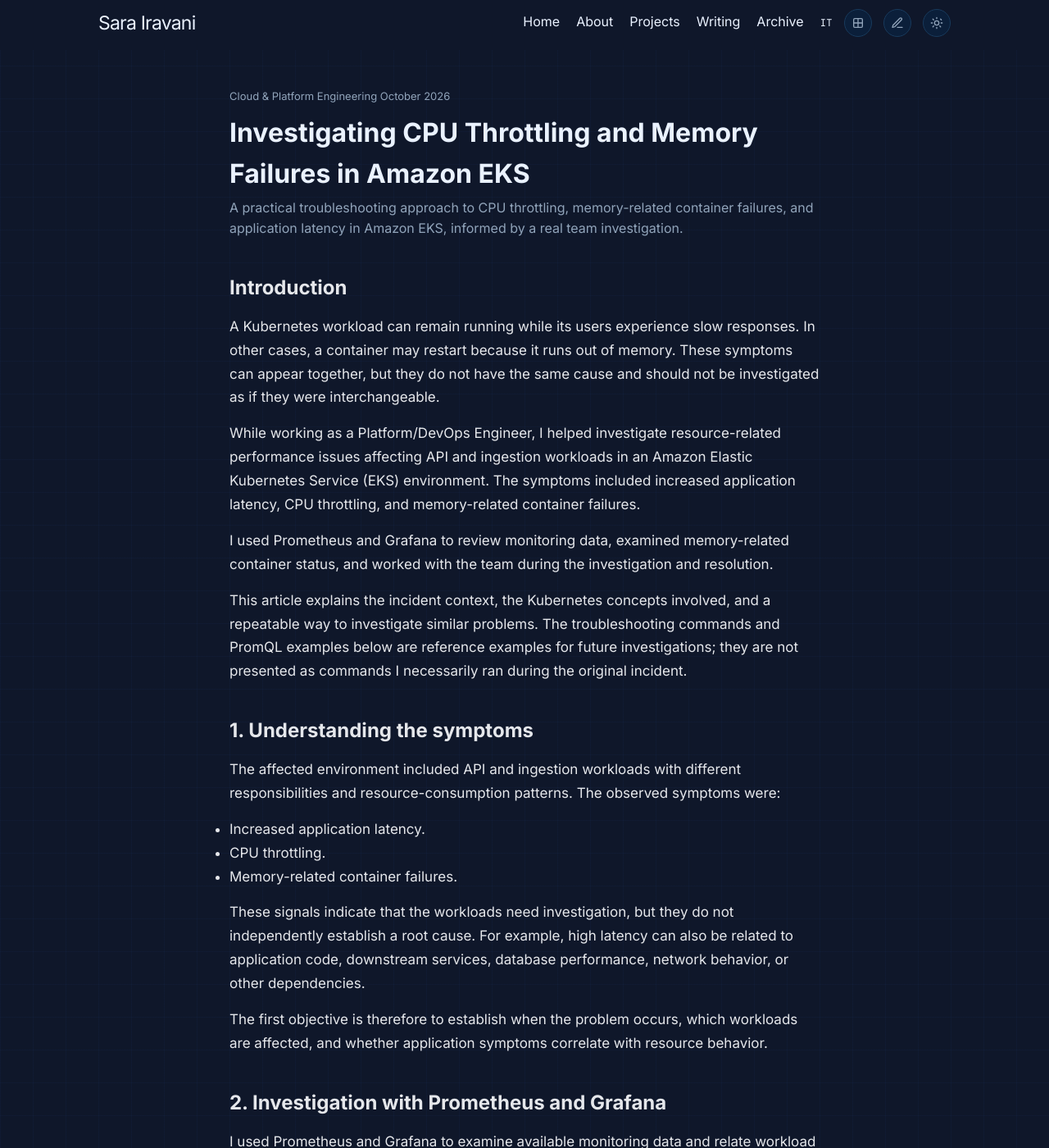
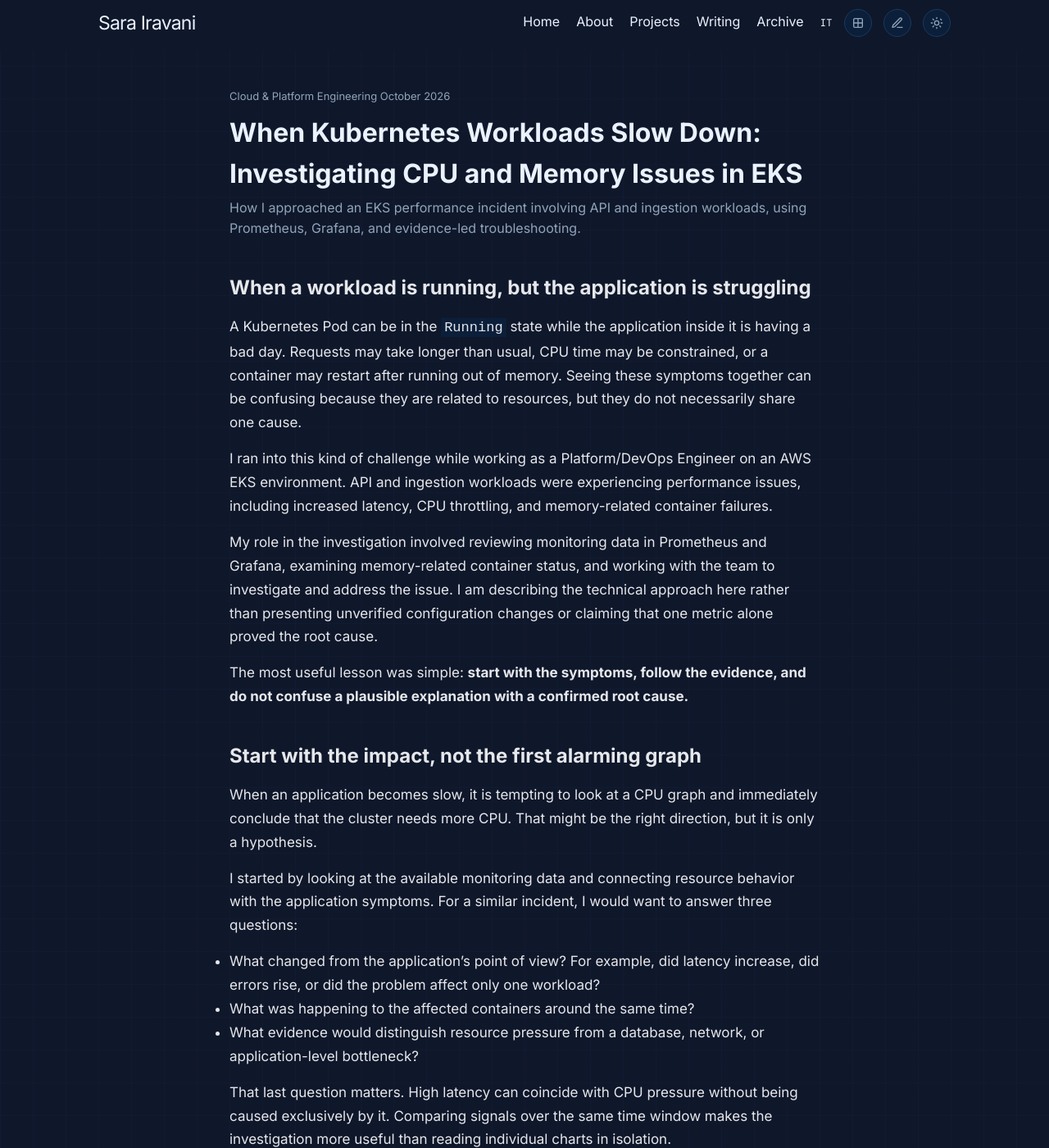
Before and after one commit to SaraIravani/SaraIravani-SaraIravani.github.io, a Jekyll site: the page built from entries/troubleshooting-eks-resource-contention.md, in a window 1280 px wide and 1400 px high. Shown: the whole window at 82% size. Built offline with Jekyll 4.4.1, drawn with Linux system fonts in a browser that asks for light colours; some of the changed text lies outside the part shown.

Commit message:
Improve EKS troubleshooting article narrative and technical clarity

````diff
--- a/entries/troubleshooting-eks-resource-contention.md
+++ b/entries/troubleshooting-eks-resource-contention.md
@@ -4,62 +4,58 @@ layout: article
 lang: en
 slug: troubleshooting-eks-resource-contention
 permalink: /entries/troubleshooting-eks-resource-contention/
-title: "Investigating CPU Throttling and Memory Failures in Amazon EKS"
+title: "When Kubernetes Workloads Slow Down: Investigating CPU and Memory Issues in EKS"
 date: 2026-10-12
 category: "Cloud & Platform Engineering"
-read_time: 9
-excerpt: "A practical troubleshooting approach to CPU throttling, memory-related container failures, and application latency in Amazon EKS, informed by a real team investigation."
+read_time: 8
+excerpt: "How I approached an EKS performance incident involving API and ingestion workloads, using Prometheus, Grafana, and evidence-led troubleshooting."
 ---
 
-## Introduction
+## When a workload is running, but the application is struggling
 
-A Kubernetes workload can remain running while its users experience slow responses. In other cases, a container may restart because it runs out of memory. These symptoms can appear together, but they do not have the same cause and should not be investigated as if they were interchangeable.
+A Kubernetes Pod can be in the `Running` state while the application inside it is having a bad day. Requests may take longer than usual, CPU time may be constrained, or a container may restart after running out of memory. Seeing these symptoms together can be confusing because they are related to resources, but they do not necessarily share one cause.
 
-While working as a Platform/DevOps Engineer, I helped investigate resource-related performance issues affecting API and ingestion workloads in an Amazon Elastic Kubernetes Service (EKS) environment. The symptoms included increased application latency, CPU throttling, and memory-related container failures.
+I ran into this kind of challenge while working as a Platform/DevOps Engineer on an AWS EKS environment. API and ingestion workloads were experiencing performance issues, including increased latency, CPU throttling, and memory-related container failures.
 
-I used Prometheus and Grafana to review monitoring data, examined memory-related container status, and worked with the team during the investigation and resolution.
+My role in the investigation involved reviewing monitoring data in Prometheus and Grafana, examining memory-related container status, and working with the team to investigate and address the issue. I am describing the technical approach here rather than presenting unverified configuration changes or claiming that one metric alone proved the root cause.
 
-This article explains the incident context, the Kubernetes concepts involved, and a repeatable way to investigate similar problems. The troubleshooting commands and PromQL examples below are reference examples for future investigations; they are not presented as commands I necessarily ran during the original incident.
+The most useful lesson was simple: **start with the symptoms, follow the evidence, and do not confuse a plausible explanation with a confirmed root cause.**
 
-## 1. Understanding the symptoms
+## Start with the impact, not the first alarming graph
 
-The affected environment included API and ingestion workloads with different responsibilities and resource-consumption patterns. The observed symptoms were:
+When an application becomes slow, it is tempting to look at a CPU graph and immediately conclude that the cluster needs more CPU. That might be the right direction, but it is only a hypothesis.
 
-- Increased application latency.
-- CPU throttling.
-- Memory-related container failures.
+I started by looking at the available monitoring data and connecting resource behavior with the application symptoms. For a similar incident, I would want to answer three questions:
 
-These signals indicate that the workloads need investigation, but they do not independently establish a root cause. For example, high latency can also be related to application code, downstream services, database performance, network behavior, or other dependencies.
+- What changed from the application's point of view? For example, did latency increase, did errors rise, or did the problem affect only one workload?
+- What was happening to the affected containers around the same time?
+- What evidence would distinguish resource pressure from a database, network, or application-level bottleneck?
 
-The first objective is therefore to establish when the problem occurs, which workloads are affected, and whether application symptoms correlate with resource behavior.
+That last question matters. High latency can coincide with CPU pressure without being caused exclusively by it. Comparing signals over the same time window makes the investigation more useful than reading individual charts in isolation.
 
-## 2. Investigation with Prometheus and Grafana
+## Two symptoms that need different investigations
 
-I used Prometheus and Grafana to examine available monitoring data and relate workload resource behavior to the reported performance symptoms. For memory-related failures, container status information was also relevant to understanding whether a container had been terminated.
+### CPU throttling: the container is running, but it may be constrained
 
-A useful investigation separates three questions:
+CPU throttling can occur when a container reaches its configured CPU limit. Kubernetes does not necessarily restart the container in this situation. Instead, the container can be restricted from using more CPU time during the relevant scheduling periods.
 
-1. **What is the user-visible impact?** Check latency, errors, throughput, and the time window in which the issue occurred.
-2. **What is happening to the workload?** Review CPU behavior, memory usage, Pod restarts, and termination reasons.
-3. **What evidence supports the current hypothesis?** Compare signals over the same time window and avoid treating correlation as proof of causation.
+For a request-serving API, that restriction can contribute to slower processing. However, throttling is evidence to investigate, not proof that changing a CPU limit is automatically the correct fix.
 
-### CPU throttling
+For a similar incident, I would compare the throttling signal with application latency, CPU usage, workload demand, and the container's actual resource configuration. I would also check whether the timing matches: a metric that looks concerning outside the incident window may not explain the incident itself.
 
-CPU throttling occurs when a container is restricted by its configured CPU limit. The container may continue running, but it can receive less CPU time than the workload needs at that moment. Under load, this can contribute to slower processing and increased latency.
+### Memory failures: understand why the container stopped
 
-CPU utilization and CPU throttling are related but different signals. A workload may show throttling even when a simple CPU-usage graph does not look consistently high. The available metrics, time range, and container configuration all matter when interpreting the data.
+Memory-related failures need a different line of investigation. A container that is killed because of an out-of-memory condition may show the termination reason `OOMKilled`.
 
-### Memory pressure and OOMKilled
+That status tells an engineer something important about how the container ended, but it does not by itself explain why memory use reached that point. The next questions are about the container's previous state, restart history, relevant events, memory usage, and configured memory limit.
 
-Memory-related failures require a separate investigation. A container may be terminated after an out-of-memory condition; Kubernetes commonly reports the container termination reason as `OOMKilled`.
+CPU throttling generally limits execution time; an out-of-memory termination stops the affected container. Treating these as the same problem can lead to the wrong remediation.
 
-Useful evidence can include the container's last termination state, restart history, Pod events, memory usage, and its configured memory limit. An `OOMKilled` status is an important clue, but further investigation may still be needed to understand why memory use grew or why the configured limit was insufficient.
+## Tools and practical checks
 
-CPU throttling generally limits execution time; an out-of-memory termination stops the affected container. Distinguishing the two helps avoid applying the wrong remediation.
+Prometheus and Grafana were part of my investigation. They helped me review the available monitoring data and relate resource behavior to the symptoms being reported.
 
-### Useful commands for a similar investigation
-
-The following commands are examples of checks an engineer can use when investigating an affected workload. Run them with the appropriate namespace and Pod name.
+For a future investigation, I would also use Kubernetes state and events to add context to the graphs. The following commands are practical reference examples; they are not a claim that I ran every command during the original incident. Replace the placeholders with the correct namespace and Pod name.
 
 ```bash
 kubectl get pods -n <namespace>
@@ -69,19 +65,17 @@ kubectl top pod -n <namespace>
 kubectl top pod <pod-name> -n <namespace> --containers
 ```
 
-The `describe` output can show container state, restart information, configured resources, and events. The `top` commands provide a current usage snapshot when the Kubernetes Metrics API is available; they do not replace historical monitoring data.
+The `describe` output can show container states, restart information, configured resources, and events. The `top` commands show a current usage snapshot when the Metrics API is available; they do not replace historical metrics.
 
-For an exited container, the following can help inspect its previous logs:
+If a previous container instance exists and its logs are available, this command can help inspect them:
 
 ```bash
 kubectl logs <pod-name> -n <namespace> --previous
 ```
 
-The command is useful only when a previous container instance exists and its logs are available.
-
 ### Example PromQL queries
 
-Metric names and labels can vary depending on the Prometheus setup and exporters. Validate the available metrics before using these examples.
+These queries are starting points for a comparable investigation, not screenshots or measurements from the incident. Metric availability and labels depend on the Prometheus setup, so validate them in the target environment before relying on the results.
 
 CPU usage by Pod:
 
@@ -111,73 +105,62 @@ sum by (pod) (
 )
 ```
 
-These queries are starting points, not universal drop-in queries. Some metrics may be absent, labels may differ, and the query should be adapted to the cluster's monitoring configuration. A metric should always be interpreted alongside application behavior and the relevant container configuration.
+A query is only useful if the metric exists, its labels match the query, and the result is interpreted in context. A graph is evidence to investigate—not a conclusion on its own.
 
-## 3. Choosing the right remediation
+## From investigation to remediation
 
-The investigation and resolution of this incident were collaborative efforts. The team used the observed symptoms and monitoring data to guide troubleshooting around resource-related performance issues.
+The investigation and resolution were collaborative efforts with the team. The observations from monitoring and container status informed our troubleshooting. I do not want to attribute a specific Kubernetes setting to this incident without being certain that it was the setting we changed.
 
-For any similar incident, the remediation should follow the evidence rather than assume that one Kubernetes setting is always responsible.
+That distinction is important because several different actions can be appropriate depending on what the evidence shows.
 
-### Review resource configuration
+**If CPU throttling is supported by the evidence**, review the container's CPU configuration and the workload's demand before deciding whether a resource change is justified. CPU requests influence scheduling; CPU limits constrain CPU consumption and can cause throttling.
 
-CPU requests influence scheduling decisions, while CPU limits constrain CPU consumption and can lead to throttling. Memory requests influence scheduling, and memory limits constrain memory use; exceeding the applicable limit can result in container termination.
+**If a container is OOMKilled**, review its termination details, memory behavior, and configured memory limit. Increasing the limit without understanding the memory pattern can simply postpone another failure or leave less capacity for other workloads.
 
-Changing requests or limits may be appropriate when the evidence supports it, but blindly increasing values can hide the underlying issue or leave the cluster without sufficient capacity. Resource settings should be reviewed in the context of observed usage, workload behavior, and available node capacity.
+**If workloads are interfering with one another**, workload isolation or placement changes may be worth considering. API and ingestion workloads can have different resource profiles, but scheduling controls should match the actual cluster design rather than be added automatically.
 
-### Consider workload isolation
+**If demand is changing**, scaling may help—but only when the application can benefit from more replicas and the cluster has enough capacity. The Horizontal Pod Autoscaler changes Pod replica counts according to configured metrics and policies; it does not itself add worker-node capacity. Scaling also will not fix a bottleneck that actually sits in a database, external service, network path, or application code.
 
-API and ingestion workloads can have different resource profiles. If evidence shows that workloads interfere with one another, separating their placement or otherwise improving isolation may be worth considering.
+The decision should follow the evidence. There is no single Kubernetes setting that resolves every incident involving latency, CPU, or memory.
 
-Kubernetes supports several scheduling and isolation mechanisms, but the correct choice depends on the cluster's actual configuration and operational requirements. Taints, tolerations, affinity rules, and other scheduling controls should not be added automatically just because CPU or memory pressure is present.
+## A troubleshooting sequence I would use again
 
-### Evaluate scaling carefully
+For a similar incident, I would work through the following sequence with the team:
 
-Scaling can help when demand increases and the application can benefit from additional replicas. However, adding replicas also increases total resource demand. If nodes do not have enough capacity, new Pods may remain pending or fail to improve performance.
+1. **Define the impact.** Identify affected workloads and establish when latency, errors, or restarts changed.
+2. **Correlate the signals.** Review application performance alongside CPU, throttling, memory, and restart metrics over the same time window.
+3. **Inspect the container state.** Check termination reasons, restart history, events, and previous logs where available.
+4. **Test the hypothesis.** Consider resource limits and demand, workload interference, scaling behavior, and non-resource bottlenecks.
+5. **Make a targeted change.** Choose a remediation that fits the evidence and the environment, rather than changing several settings without a clear reason.
+6. **Validate after the change.** Check whether application behavior improved and whether the change introduced side effects, such as increased resource demand or Pods that cannot be scheduled.
 
-The Horizontal Pod Autoscaler (HPA) changes replica counts according to configured metrics and policies. It does not itself add worker-node capacity. Cluster-level scaling is a separate concern, and neither mechanism guarantees a fix if the bottleneck is in a database, external service, application code, or another dependency.
+This sequence is not meant to make troubleshooting mechanical. It helps keep the investigation structured while leaving room for the evidence to change the initial hypothesis.
 
-## 4. A repeatable troubleshooting workflow
+## What I took away from the incident
 
-For a similar incident, I would use the following workflow:
+The incident reinforced a few habits I want to carry into every platform investigation.
 
-1. **Establish impact.** Identify affected services, the start time, latency or error changes, and whether the issue is ongoing.
-2. **Correlate monitoring signals.** Review application performance alongside CPU, throttling, memory, and restart metrics over the same time window.
-3. **Inspect Pod state.** Check container termination reasons, restart history, relevant events, and previous logs where available.
-4. **Form a hypothesis.** Consider resource constraints, workload interference, scaling behavior, and non-resource bottlenecks.
-5. **Validate before changing configuration.** Compare the hypothesis with the evidence and the actual workload configuration.
-6. **Apply a targeted change collaboratively.** Choose a remediation that addresses the likely cause and is appropriate for the environment.
-7. **Verify the result.** Compare application performance and resource behavior after the change. Check for unintended side effects, such as increased resource consumption or Pods that cannot be scheduled.
+First, **monitoring is most valuable when it is connected to application impact**. CPU and memory graphs are useful, but they become more meaningful when considered alongside latency, errors, and container events.
 
-This workflow helps keep troubleshooting evidence-based and makes it easier to explain why a particular action was chosen.
+Second, **similar-looking symptoms can require different fixes**. CPU throttling and an out-of-memory termination are not interchangeable, and each needs its own evidence.
 
-## 5. Lessons learned
+Third, **scaling is not a universal answer**. More replicas can help with demand, but they also consume capacity and may not help when the bottleneck is elsewhere.
 
-**Monitoring is most useful when connected to application impact.** A CPU or memory graph is only one part of the investigation; it becomes more meaningful when compared with latency, errors, and workload events.
-
-**CPU throttling and OOMKilled are different signals.** Throttling limits CPU execution, while an out-of-memory termination stops a container. Each requires its own evidence.
-
-**Scaling is not a universal solution.** More replicas can help some workloads but cannot automatically fix a dependency bottleneck or a lack of cluster capacity.
-
-**Kubernetes configuration should follow evidence.** Requests, limits, scaling policies, and scheduling rules are tools to solve specific problems, not a checklist to apply to every incident.
-
-**Incident resolution is collaborative.** Sharing observations, testing hypotheses, and validating the outcome with the team helps avoid premature conclusions and unsupported assumptions.
+Finally, **good incident resolution is collaborative and evidence-led**. It means sharing observations, challenging assumptions, choosing a justified action, and checking what changed afterward. It also means being clear about what the investigation proves—and what remains uncertain.
 
 ## Conclusion
 
-Investigating resource-related problems in Amazon EKS requires more than noticing high CPU usage or a restarted container. Engineers need to connect application symptoms with resource metrics, distinguish CPU throttling from memory-related failures, and select corrective actions based on the evidence.
+Investigating resource-related problems in Amazon EKS is not just a matter of finding a high CPU graph or a restarted Pod. It means connecting application symptoms with resource behavior, distinguishing CPU throttling from memory-related failures, and selecting corrective actions based on evidence.
 
-My experience investigating API and ingestion workload issues with Prometheus and Grafana reinforced the importance of structured troubleshooting and collaborative incident resolution. The goal is not simply to restore a workload, but to understand the observed failure, make a justified change, and validate the application's behavior afterward.
+Working through API and ingestion workload issues with Prometheus, Grafana, and the team strengthened my approach to structured troubleshooting. The goal is not simply to get a workload running again; it is to understand the failure well enough to make a reasoned change and validate the result.
 
-## Interview questions to practise
+## Interview questions I use to test my understanding
 
-1. What is the difference between CPU throttling and `OOMKilled`?
-2. How would you investigate increased latency in an EKS application?
-3. What is the difference between CPU requests and CPU limits?
-4. What evidence would you collect after a container is OOMKilled?
-5. How does the Horizontal Pod Autoscaler work, and what does it not do?
-6. Why might adding more replicas fail to solve a performance issue?
-7. How would you distinguish resource contention from a database or network bottleneck?
-8. How would you validate that a remediation was successful?
+- What is the difference between CPU throttling and `OOMKilled`?
+- What evidence would you collect before changing CPU or memory requests and limits?
+- How would you distinguish resource contention from a database or network bottleneck?
+- What does the Horizontal Pod Autoscaler do, and what does it not do?
+- Why might adding replicas fail to improve application latency?
+- How would you verify that a remediation worked?
 
-When answering, explain the evidence you examined, the reasoning behind your decisions, the work you personally contributed, and what you learned. Avoid claiming a specific command, configuration, metric, or result unless you can support it with your own experience.
+When discussing an incident in an interview, I aim to explain the evidence I reviewed, the reasoning behind the team's decisions, my own contribution, and what I learned—without claiming commands, configuration changes, or results I cannot substantiate.
````
Also changed, not shown: other parts of entries/troubleshooting-eks-resource-contention.md (+1 -1 lines).
